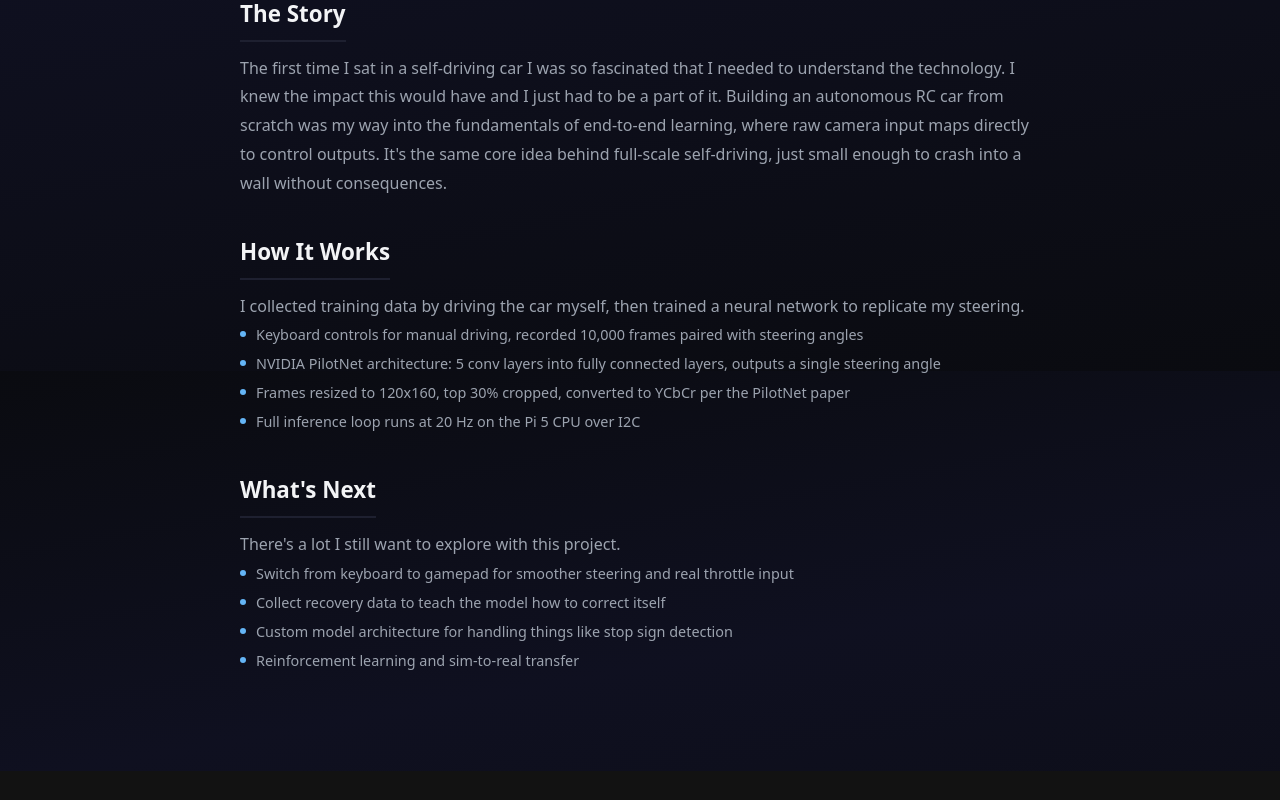
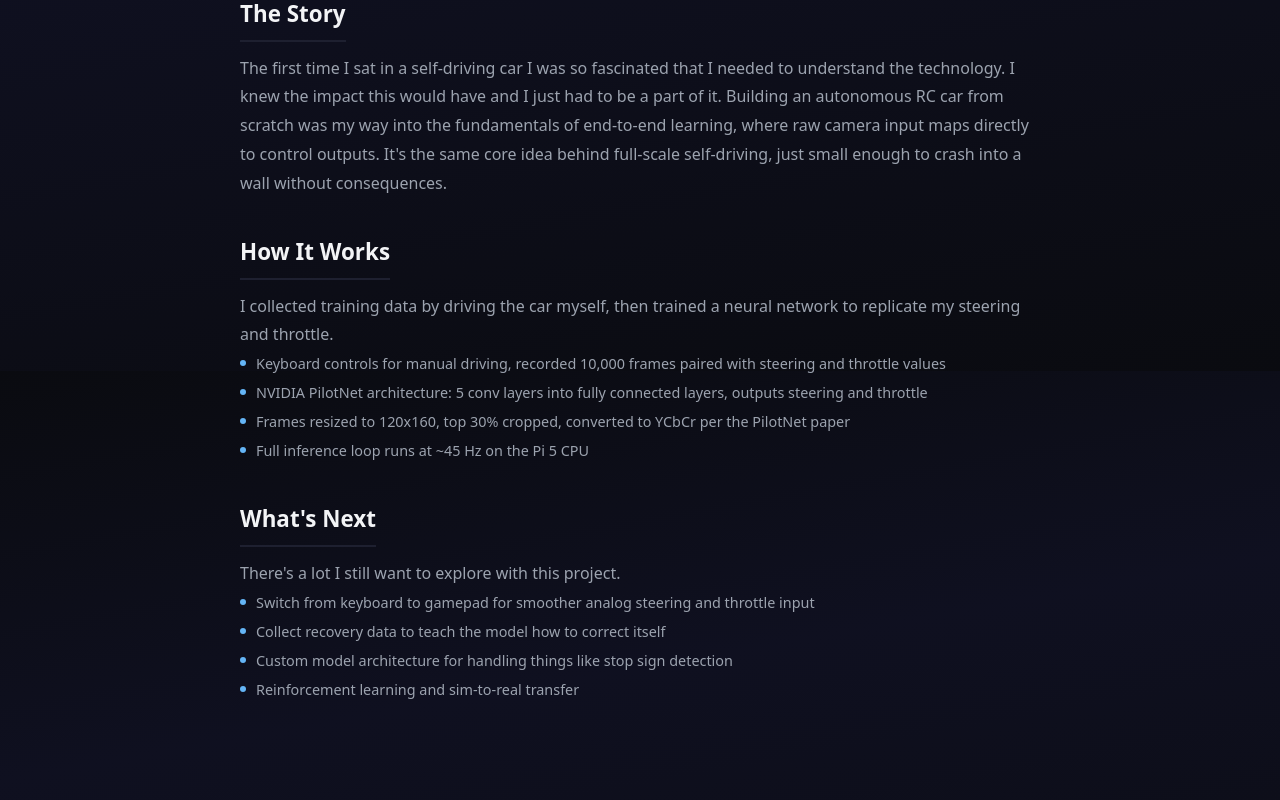
Before and after one commit to Salemmander/Portfolio, a React (Vite) app: page /projects/autonomous-rc-car in a window 1280 px wide. Shown: the part 429-1229 px from the top of the page. Before the commit the page ends 1200 px from the top, so only its background shows below. Built offline with nearby package versions, Linux system fonts and the light colour scheme.

Commit message:
update rc car info

```diff
--- a/src/data.js
+++ b/src/data.js
@@ -2,7 +2,7 @@ export const projects = [
   {
     title: 'Autonomous RC Car',
     slug: 'autonomous-rc-car',
-    description: 'I taught an RC car to drive itself using nothing but a camera and a neural network. Built on a Raspberry Pi 5 with a PyTorch implementation of NVIDIA\'s PilotNet architecture, it predicts steering angles directly from raw camera images.',
+    description: 'I taught an RC car to drive itself using nothing but a camera and a neural network. Built on a Raspberry Pi 5 with a PyTorch implementation of NVIDIA\'s PilotNet architecture, it predicts steering and throttle directly from raw camera images.',
     achievements: [
       'Trained on 10K+ frames collected from manual driving',
       'Real-time inference on Raspberry Pi 5 edge hardware',
@@ -15,18 +15,18 @@ export const projects = [
     details: {
       story: 'The first time I sat in a self-driving car I was so fascinated that I needed to understand the technology. I knew the impact this would have and I just had to be a part of it. Building an autonomous RC car from scratch was my way into the fundamentals of end-to-end learning, where raw camera input maps directly to control outputs. It\'s the same core idea behind full-scale self-driving, just small enough to crash into a wall without consequences.',
       howItWorks: {
-        intro: 'I collected training data by driving the car myself, then trained a neural network to replicate my steering.',
+        intro: 'I collected training data by driving the car myself, then trained a neural network to replicate my steering and throttle.',
         bullets: [
-          'Keyboard controls for manual driving, recorded 10,000 frames paired with steering angles',
-          'NVIDIA PilotNet architecture: 5 conv layers into fully connected layers, outputs a single steering angle',
+          'Keyboard controls for manual driving, recorded 10,000 frames paired with steering and throttle values',
+          'NVIDIA PilotNet architecture: 5 conv layers into fully connected layers, outputs steering and throttle',
           'Frames resized to 120x160, top 30% cropped, converted to YCbCr per the PilotNet paper',
-          'Full inference loop runs at 20 Hz on the Pi 5 CPU over I2C',
+          'Full inference loop runs at ~45 Hz on the Pi 5 CPU',
         ],
       },
       whatsNext: {
         intro: 'There\'s a lot I still want to explore with this project.',
         bullets: [
-          'Switch from keyboard to gamepad for smoother steering and real throttle input',
+          'Switch from keyboard to gamepad for smoother analog steering and throttle input',
           'Collect recovery data to teach the model how to correct itself',
           'Custom model architecture for handling things like stop sign detection',
           'Reinforcement learning and sim-to-real transfer',
```
